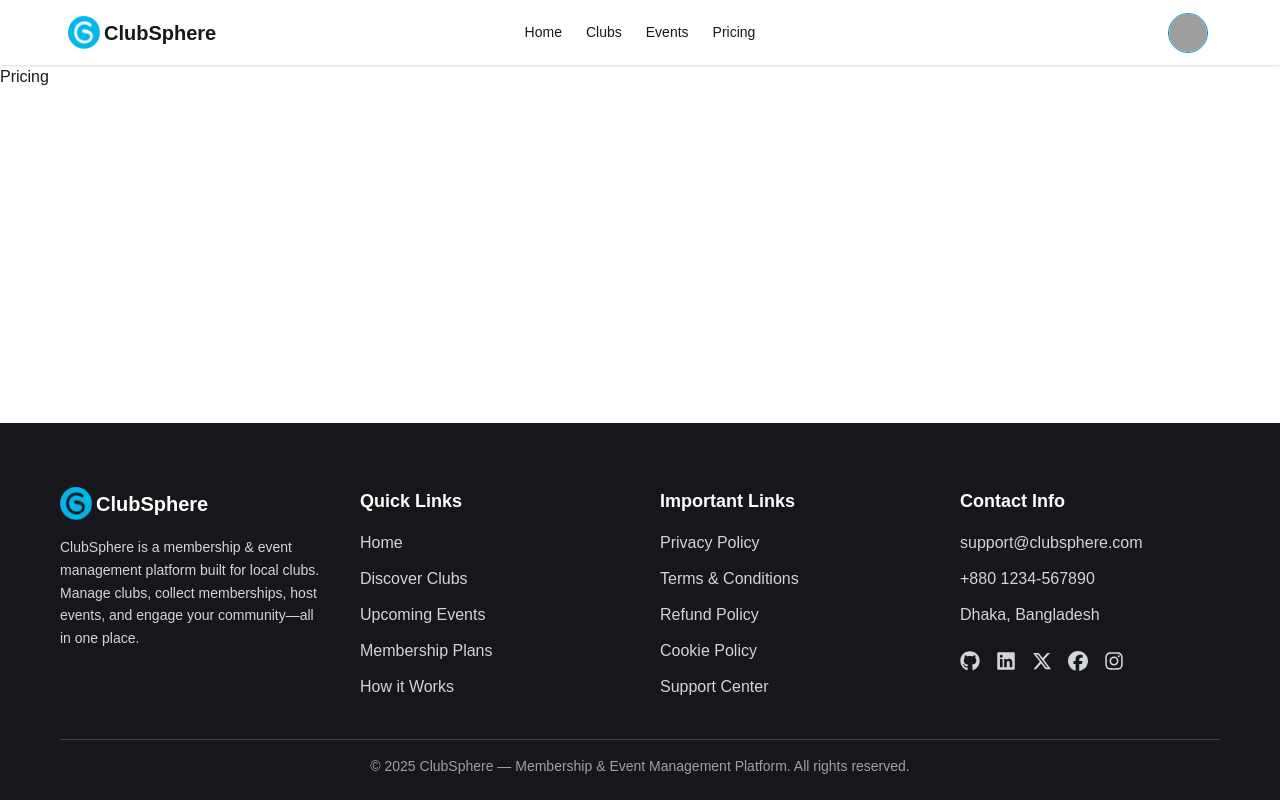
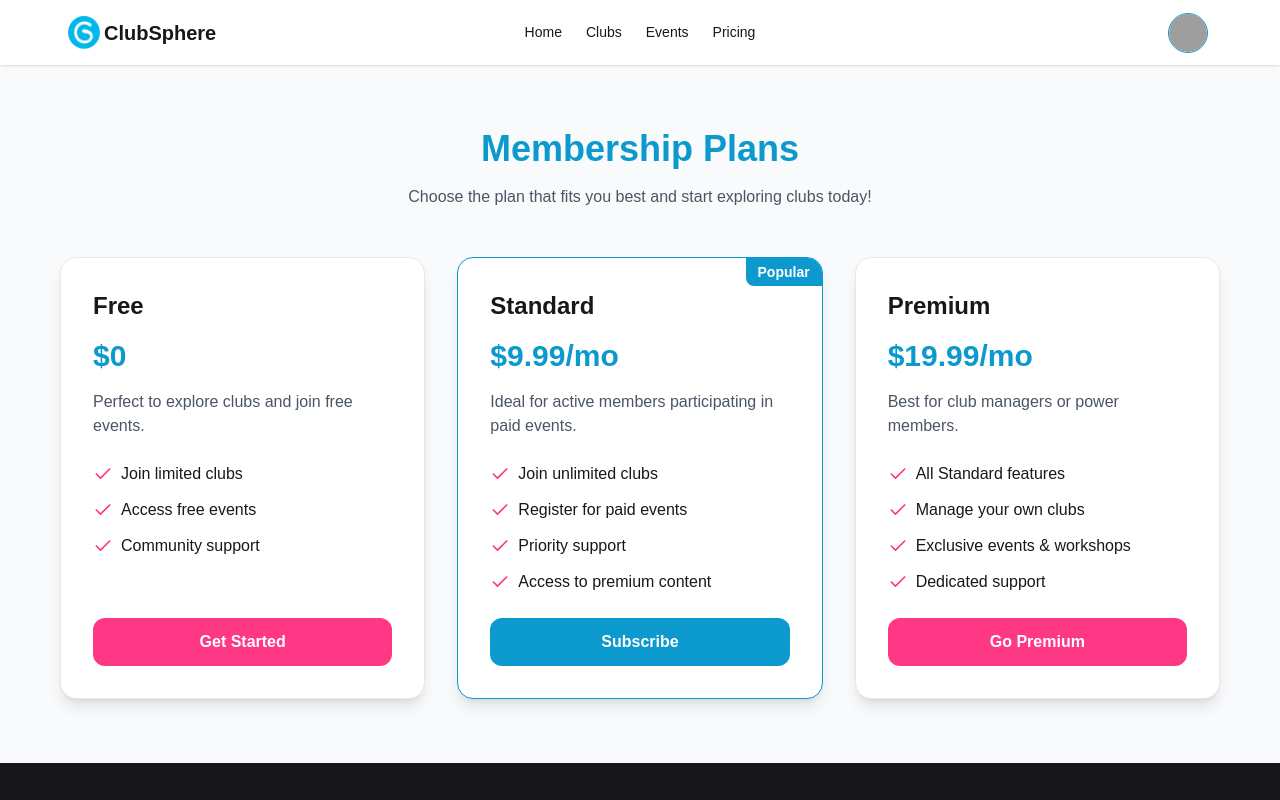
Before and after one commit to AyanSujon/assignment-B12A11, a React (Vite) app in the folder client-side/: page /pricing in a window 1280 px wide. Shown: the top 800 px of the page. Built offline with nearby package versions, Linux system fonts and the light colour scheme; no server answers; grey boxes are pictures that could not be loaded.

Commit message:
added pricing page

```diff
--- a/client-side/src/pages/Pricing/Pricing.jsx
+++ b/client-side/src/pages/Pricing/Pricing.jsx
@@ -1,10 +1,98 @@
-import React from 'react';
+// Pricing.jsx
+import React from "react";
+import Container from "../../components/shared/Container";
+import { FiCheck } from "react-icons/fi";
+
+const pricingPlans = [
+    {
+        id: 1,
+        name: "Free",
+        price: "$0",
+        description: "Perfect to explore clubs and join free events.",
+        features: [
+            "Join limited clubs",
+            "Access free events",
+            "Community support"
+        ],
+        buttonText: "Get Started",
+        popular: false,
+    },
+    {
+        id: 2,
+        name: "Standard",
+        price: "$9.99/mo",
+        description: "Ideal for active members participating in paid events.",
+        features: [
+            "Join unlimited clubs",
+            "Register for paid events",
+            "Priority support",
+            "Access to premium content"
+        ],
+        buttonText: "Subscribe",
+        popular: true,
+    },
+    {
+        id: 3,
+        name: "Premium",
+        price: "$19.99/mo",
+        description: "Best for club managers or power members.",
+        features: [
+            "All Standard features",
+            "Manage your own clubs",
+            "Exclusive events & workshops",
+            "Dedicated support"
+        ],
+        buttonText: "Go Premium",
+        popular: false,
+    },
+];
 
 const Pricing = () => {
     return (
-        <div>
-            Pricing
-        </div>
+        <section className="py-16 bg-gray-50">
+            <Container>
+                <div className="text-center mb-12">
+                    <h2 className="text-4xl font-bold text-[#0b99ce] mb-4">Membership Plans</h2>
+                    <p className="text-gray-600">Choose the plan that fits you best and start exploring clubs today!</p>
+                </div>
+
+                <div className="grid md:grid-cols-3 gap-8">
+                    {pricingPlans.map((plan) => (
+                        <div
+                            key={plan.id}
+                            className={`overflow-hidden relative p-8 rounded-2xl shadow-lg border ${plan.popular ? "border-[#0b99ce]" : "border-gray-200"} bg-white flex flex-col justify-between`}
+                        >
+                            {plan.popular && (
+                                <div className="absolute top-0 right-0 bg-[#0b99ce] text-white px-3 py-1 rounded-bl-lg text-sm font-semibold">
+                                    Popular
+                                </div>
+                            )}
+                            <div>
+                                <h3 className="text-2xl font-bold mb-4">{plan.name}</h3>
+                                <p className="text-3xl font-extrabold text-[#0b99ce] mb-4">{plan.price}</p>
+                                <p className="text-gray-600 mb-6">{plan.description}</p>
+
+                                <ul className="mb-6 space-y-3 text-left flex-1">
+                                    {plan.features.map((feature, idx) => (
+                                        <li key={idx} className="flex items-center gap-2">
+                                            <FiCheck className="text-[#fe3885] w-5 h-5" /> {feature}
+                                        </li>
+                                    ))}
+                                </ul>
+                            </div>
+
+                            <div className="flex justify-center">
+                                <button
+                                    className={`px-6 py-3 w-full rounded-xl text-white font-semibold ${plan.popular ? "bg-[#0b99ce] hover:bg-[#087bb5]" : "bg-[#fe3885] hover:bg-[#e62d78]"} transition-colors duration-300`}
+                                >
+                                    {plan.buttonText}
+                                </button>
+                            </div>
+                        </div>
+                    ))}
+                </div>
+            </Container>
+        </section>
     );
 };
 
```
